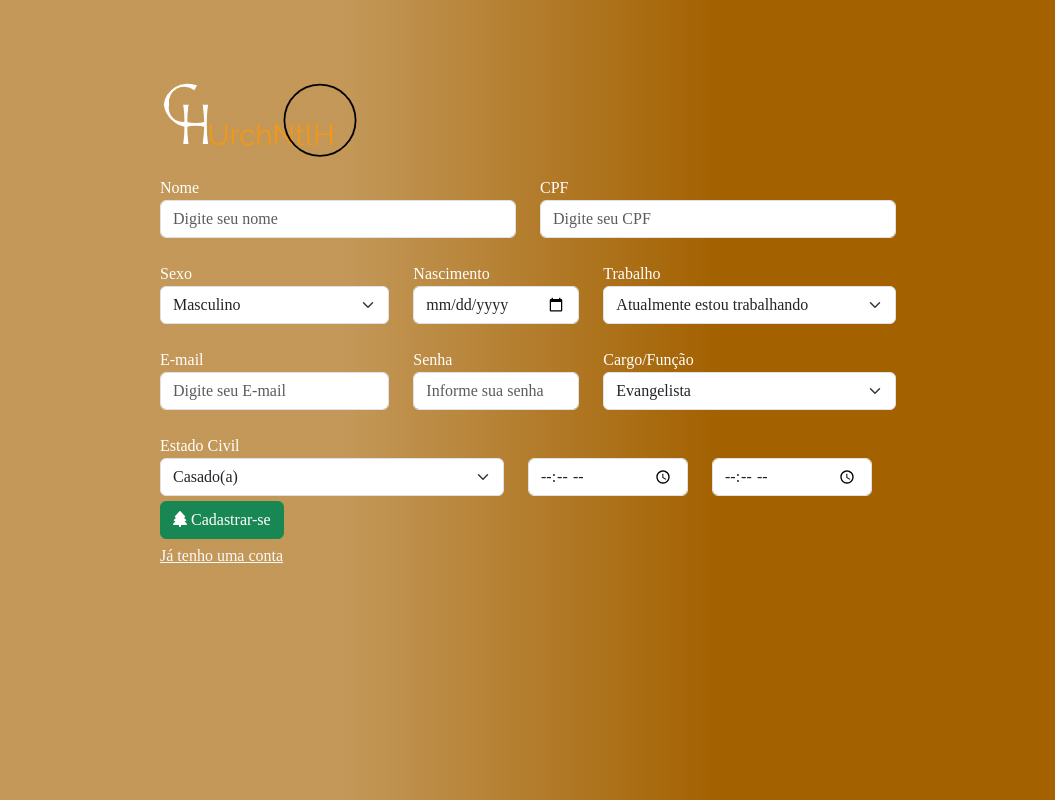
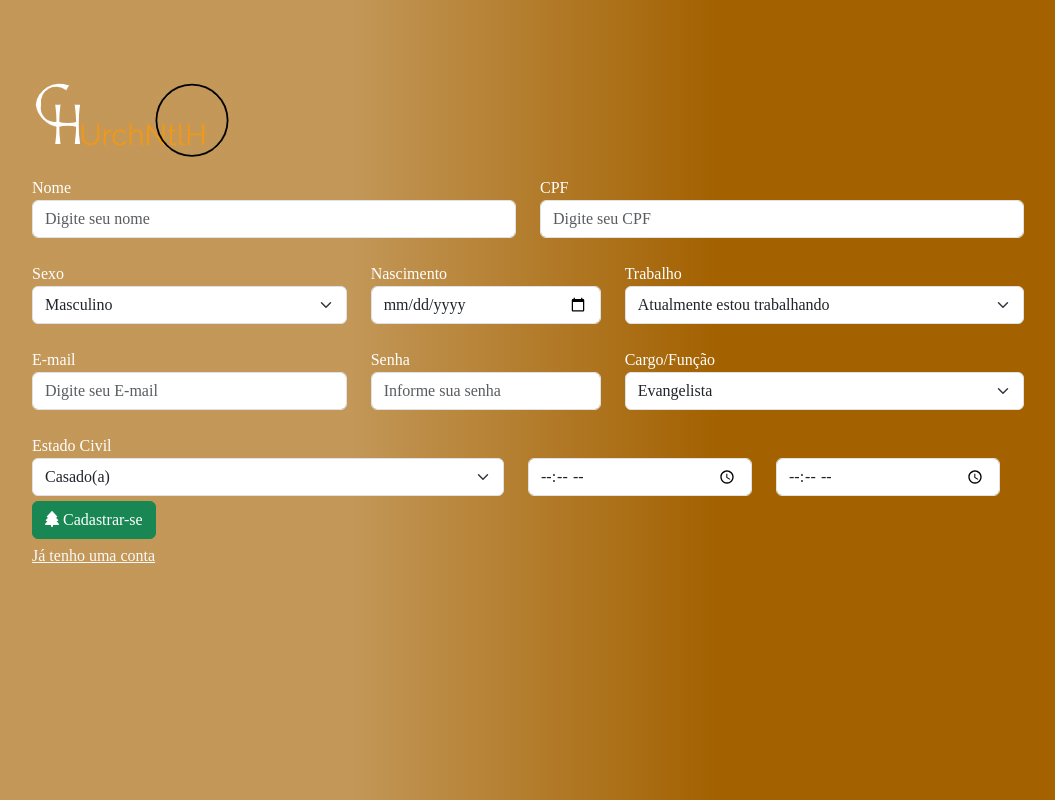
Before and after one commit to isaacrochaoliveira/igreja-projeto, a PHP site: page /cad.php in a window 1280 px wide. Shown: the whole page, without its empty margins (112-1167 px from the left). Run offline with PHP 8.4, Linux system fonts and the light colour scheme; data comes from the database, SQL or seed files in the repository; some web fonts are replaced.

Commit message:
Sistema para igreja

```diff
--- a/final/assets/styles/style.css
+++ b/final/assets/styles/style.css
@@ -67,6 +67,10 @@ button {
     width: 70% !important;
 }
 
+.width-90 {
+    width: 90% !important;
+}
+
 .f-family-sourceserif {
     font-family: 'SourceSerif' !important;
 }
--- a/final/cad.php
+++ b/final/cad.php
@@ -14,7 +14,7 @@ require_once('conexao.php');
         <link rel="stylesheet" href="assets/styles/style.css">
     </head>
     <body class="f-family-sourceserif">
-        <div class="caixa-login text-left width-70">
+        <div class="caixa-login text-left width-90">
             <img src="<?=IMAGEM."logo-branco.png"?>" alt="ChurchNtlH" class="mb-3">
             <form action="cadastrar.php" method="POST">
                 <div class="row">
--- a/final/copy/copy.php
+++ b/final/copy/copy.php
@@ -41,7 +41,7 @@
                     <input type="password" value="<?=$_SESSION['senha']?>" class="form-control" disabled>
                     <form action="" method="POST" enctype="multipart/form-data">
                         <input type="file" name="perfil" onchange="carregarImg()" class="form-control mt-2">
-                        <button type="submit" class="btn btn-primary mt-2">Iniciar Sessão</button>
+                        <button type="submit" class="btn btn-primary mt-2 w-100">Iniciar Sessão</button>
                         <?php
                             if (isset($_FILES['perfil'])) {
                                 $perfil = $_FILES['perfil'];
--- a/final/index.php
+++ b/final/index.php
@@ -25,8 +25,8 @@ require_once('config.php');
                     <label for="senha">Senha</label>
                     <input type="password" name="senha" id="senha" placeholder="Sua Senha" class="form-control">
                     <div>
-                        <button type="submit" name="button" class="btn btn-primary w-100"><i class="fa-solid fa-left-long"></i> Iniciar Sessão</button>
-                        <p><a href="cad.php" name="button" class="btn btn-warning w-100">Cadastre-se Gratuitamente</a></p>
+                        <button type="submit" name="button" class="btn btn-primary w-100"><i class="fa-solid fa-right-to-bracket"></i> Iniciar Sessão</button>
+                        <p><a href="cad.php" name="button" class="btn btn-warning w-100"><i class="fa-sharp fa-solid fa-check-double"></i> Cadastre-se Gratuitamente</a></p>
                     </div>
                 </form>
             </div>
```
Also changed, not shown: final/dashboard-fieis/home.php (+12 -3 lines), final/assets/img/fotos/63c6adee0eb03.jpg (added).
